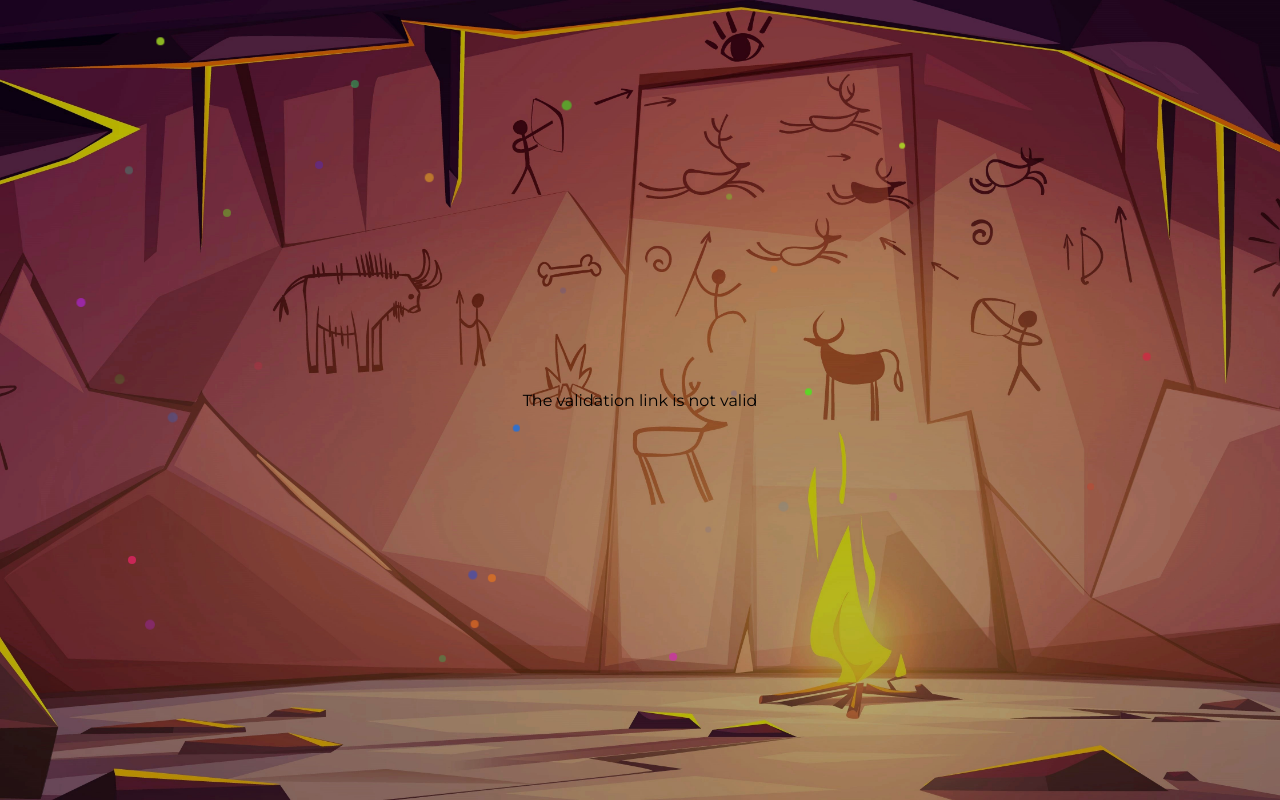
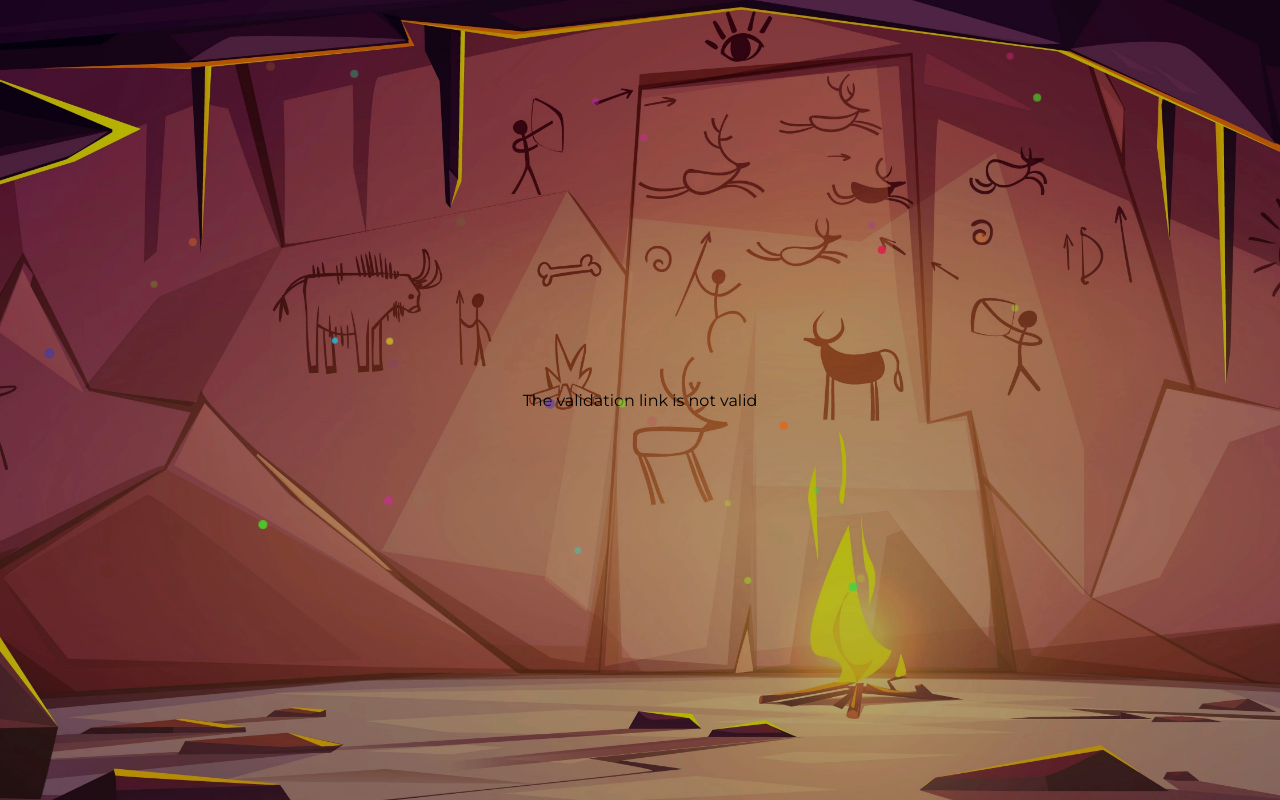
Before and after one commit to Fortuna-457/Temporal, a Django app: page /reset/1/1/ in a window 1280 px wide. Run offline with Django 5.2, Linux system fonts and the light colour scheme; style sheets or scripts are compiled from the project's sources.

Commit message:
Restaurando sofiaBranch

```diff
--- a/appTemporal/static/css/particles.css
+++ b/appTemporal/static/css/particles.css
@@ -5,450 +5,450 @@
 
 @keyframes particle-animation-1 {
   100% {
-    transform: translate3d(35vw, 13vh, 74px);
+    transform: translate3d(44vw, 33vh, 97px);
   }
 }
 .particle:nth-child(1) {
   animation: particle-animation-1 60s infinite;
-  height: 8px;
-  width: 8px;
-  opacity: 0.79;
+  height: 7px;
+  width: 7px;
+  opacity: 0.26;
   animation-delay: -0.2s;
-  transform: translate3d(37vw, 86vh, 54px);
-  background: hsl(22, 70%, 50%);
+  transform: translate3d(71vw, 27vh, 9px);
+  background: hsl(282, 70%, 50%);
 }
 
 @keyframes particle-animation-2 {
   100% {
-    transform: translate3d(64vw, 52vh, 6px);
+    transform: translate3d(48vw, 49vh, 8px);
   }
 }
 .particle:nth-child(2) {
   animation: particle-animation-2 60s infinite;
-  height: 10px;
-  width: 10px;
-  opacity: 0.33;
+  height: 9px;
+  width: 9px;
+  opacity: 0.16;
   animation-delay: -0.4s;
-  transform: translate3d(4vw, 81vh, 21px);
-  background: hsl(287, 70%, 50%);
+  transform: translate3d(17vw, 2vh, 75px);
+  background: hsl(40, 70%, 50%);
 }
 
 @keyframes particle-animation-3 {
   100% {
-    transform: translate3d(83vw, 56vh, 16px);
+    transform: translate3d(67vw, 24vh, 4px);
   }
 }
 .particle:nth-child(3) {
   animation: particle-animation-3 60s infinite;
-  height: 6px;
-  width: 6px;
-  opacity: 0.18;
+  height: 9px;
+  width: 9px;
+  opacity: 0.13;
   animation-delay: -0.6s;
-  transform: translate3d(38vw, 33vh, 61px);
-  background: hsl(229, 70%, 50%);
+  transform: translate3d(25vw, 48vh, 21px);
+  background: hsl(269, 70%, 50%);
 }
 
 @keyframes particle-animation-4 {
   100% {
-    transform: translate3d(43vw, 10vh, 21px);
+    transform: translate3d(21vw, 45vh, 20px);
   }
 }
 .particle:nth-child(4) {
   animation: particle-animation-4 60s infinite;
-  height: 8px;
-  width: 8px;
-  opacity: 0.46;
+  height: 7px;
+  width: 7px;
+  opacity: 0.45;
   animation-delay: -0.8s;
-  transform: translate3d(25vw, 10vh, 99px);
-  background: hsl(144, 70%, 50%);
+  transform: translate3d(88vw, 37vh, 60px);
+  background: hsl(76, 70%, 50%);
 }
 
 @keyframes particle-animation-5 {
   100% {
-    transform: translate3d(26vw, 55vh, 81px);
+    transform: translate3d(7vw, 25vh, 21px);
   }
 }
 .particle:nth-child(5) {
   animation: particle-animation-5 60s infinite;
-  height: 10px;
-  width: 10px;
-  opacity: 0.31;
+  height: 6px;
+  width: 6px;
+  opacity: 0.84;
   animation-delay: -1s;
-  transform: translate3d(11vw, 51vh, 73px);
-  background: hsl(216, 70%, 50%);
+  transform: translate3d(29vw, 45vh, 88px);
+  background: hsl(189, 70%, 50%);
 }
 
 @keyframes particle-animation-6 {
   100% {
-    transform: translate3d(89vw, 61vh, 32px);
+    transform: translate3d(44vw, 45vh, 3px);
   }
 }
 .particle:nth-child(6) {
   animation: particle-animation-6 60s infinite;
-  height: 10px;
-  width: 10px;
-  opacity: 0.15;
+  height: 8px;
+  width: 8px;
+  opacity: 0.67;
   animation-delay: -1.2s;
-  transform: translate3d(56vw, 63vh, 87px);
-  background: hsl(206, 70%, 50%);
+  transform: translate3d(87vw, 6vh, 9px);
+  background: hsl(108, 70%, 50%);
 }
 
 @keyframes particle-animation-7 {
   100% {
-    transform: translate3d(42vw, 49vh, 89px);
+    transform: translate3d(72vw, 76vh, 24px);
   }
 }
 .particle:nth-child(7) {
   animation: particle-animation-7 60s infinite;
-  height: 8px;
-  width: 8px;
-  opacity: 0.45;
+  height: 7px;
+  width: 7px;
+  opacity: 0.41;
   animation-delay: -1.4s;
-  transform: translate3d(13vw, 22vh, 39px);
-  background: hsl(96, 70%, 50%);
+  transform: translate3d(40vw, 67vh, 12px);
+  background: hsl(176, 70%, 50%);
 }
 
 @keyframes particle-animation-8 {
   100% {
-    transform: translate3d(57vw, 76vh, 64px);
+    transform: translate3d(6vw, 57vh, 47px);
   }
 }
 .particle:nth-child(8) {
   animation: particle-animation-8 60s infinite;
-  height: 7px;
-  width: 7px;
-  opacity: 0.31;
+  height: 10px;
+  width: 10px;
+  opacity: 0.45;
   animation-delay: -1.6s;
-  transform: translate3d(30vw, 83vh, 47px);
-  background: hsl(142, 70%, 50%);
+  transform: translate3d(3vw, 41vh, 78px);
+  background: hsl(234, 70%, 50%);
 }
 
 @keyframes particle-animation-9 {
   100% {
-    transform: translate3d(21vw, 89vh, 24px);
+    transform: translate3d(10vw, 31vh, 72px);
   }
 }
 .particle:nth-child(9) {
   animation: particle-animation-9 60s infinite;
-  height: 9px;
-  width: 9px;
-  opacity: 0.66;
+  height: 8px;
+  width: 8px;
+  opacity: 0.96;
   animation-delay: -1.8s;
-  transform: translate3d(3vw, 27vh, 58px);
-  background: hsl(287, 70%, 50%);
+  transform: translate3d(71vw, 57vh, 46px);
+  background: hsl(23, 70%, 50%);
 }
 
 @keyframes particle-animation-10 {
   100% {
-    transform: translate3d(57vw, 70vh, 25px);
+    transform: translate3d(30vw, 14vh, 19px);
   }
 }
 .particle:nth-child(10) {
   animation: particle-animation-10 60s infinite;
-  height: 6px;
-  width: 6px;
-  opacity: 0.88;
+  height: 9px;
+  width: 9px;
+  opacity: 0.49;
   animation-delay: -2s;
-  transform: translate3d(73vw, 7vh, 85px);
-  background: hsl(75, 70%, 50%);
+  transform: translate3d(30vw, 72vh, 92px);
+  background: hsl(314, 70%, 50%);
 }
 
 @keyframes particle-animation-11 {
   100% {
-    transform: translate3d(80vw, 43vh, 28px);
+    transform: translate3d(34vw, 10vh, 55px);
   }
 }
 .particle:nth-child(11) {
   animation: particle-animation-11 60s infinite;
-  height: 9px;
-  width: 9px;
-  opacity: 0.69;
+  height: 6px;
+  width: 6px;
+  opacity: 0.44;
   animation-delay: -2.2s;
-  transform: translate3d(23vw, 17vh, 90px);
-  background: hsl(38, 70%, 50%);
+  transform: translate3d(70vw, 72vh, 74px);
+  background: hsl(135, 70%, 50%);
 }
 
 @keyframes particle-animation-12 {
   100% {
-    transform: translate3d(14vw, 49vh, 98px);
+    transform: translate3d(28vw, 77vh, 4px);
   }
 }
 .particle:nth-child(12) {
   animation: particle-animation-12 60s infinite;
-  height: 7px;
-  width: 7px;
-  opacity: 0.9;
+  height: 8px;
+  width: 8px;
+  opacity: 0.36;
   animation-delay: -2.4s;
-  transform: translate3d(46vw, 54vh, 59px);
-  background: hsl(215, 70%, 50%);
+  transform: translate3d(55vw, 3vh, 98px);
+  background: hsl(313, 70%, 50%);
 }
 
 @keyframes particle-animation-13 {
   100% {
-    transform: translate3d(54vw, 76vh, 97px);
+    transform: translate3d(55vw, 30vh, 42px);
   }
 }
 .particle:nth-child(13) {
   animation: particle-animation-13 60s infinite;
-  height: 7px;
-  width: 7px;
-  opacity: 0.96;
+  height: 9px;
+  width: 9px;
+  opacity: 0.66;
   animation-delay: -2.6s;
-  transform: translate3d(65vw, 42vh, 76px);
-  background: hsl(103, 70%, 50%);
+  transform: translate3d(69vw, 83vh, 17px);
+  background: hsl(134, 70%, 50%);
 }
 
 @keyframes particle-animation-14 {
   100% {
-    transform: translate3d(7vw, 88vh, 63px);
+    transform: translate3d(73vw, 1vh, 78px);
   }
 }
 .particle:nth-child(14) {
   animation: particle-animation-14 60s infinite;
-  height: 8px;
-  width: 8px;
-  opacity: 0.12;
+  height: 10px;
+  width: 10px;
+  opacity: 0.39;
   animation-delay: -2.8s;
-  transform: translate3d(85vw, 55vh, 17px);
-  background: hsl(307, 70%, 50%);
+  transform: translate3d(35vw, 62vh, 92px);
+  background: hsl(245, 70%, 50%);
 }
 
 @keyframes particle-animation-15 {
   100% {
-    transform: translate3d(48vw, 25vh, 33px);
+    transform: translate3d(15vw, 12vh, 47px);
   }
 }
 .particle:nth-child(15) {
   animation: particle-animation-15 60s infinite;
-  height: 6px;
-  width: 6px;
-  opacity: 0.43;
+  height: 10px;
+  width: 10px;
+  opacity: 0.09;
   animation-delay: -3s;
-  transform: translate3d(59vw, 24vh, 76px);
-  background: hsl(92, 70%, 50%);
+  transform: translate3d(41vw, 31vh, 78px);
+  background: hsl(117, 70%, 50%);
 }
 
 @keyframes particle-animation-16 {
   100% {
-    transform: translate3d(81vw, 25vh, 82px);
+    transform: translate3d(71vw, 67vh, 77px);
   }
 }
 .particle:nth-child(16) {
   animation: particle-animation-16 60s infinite;
-  height: 7px;
-  width: 7px;
-  opacity: 0.34;
+  height: 10px;
+  width: 10px;
+  opacity: 0.17;
   animation-delay: -3.2s;
-  transform: translate3d(86vw, 70vh, 22px);
-  background: hsl(6, 70%, 50%);
+  transform: translate3d(45vw, 48vh, 9px);
+  background: hsl(340, 70%, 50%);
 }
 
 @keyframes particle-animation-17 {
   100% {
-    transform: translate3d(25vw, 59vh, 29px);
+    transform: translate3d(26vw, 52vh, 22px);
   }
 }
 .particle:nth-child(17) {
   animation: particle-animation-17 60s infinite;
-  height: 8px;
-  width: 8px;
-  opacity: 0.64;
+  height: 7px;
+  width: 7px;
+  opacity: 0.37;
   animation-delay: -3.4s;
-  transform: translate3d(60vw, 88vh, 34px);
-  background: hsl(309, 70%, 50%);
+  transform: translate3d(52vw, 1vh, 83px);
+  background: hsl(295, 70%, 50%);
 }
 
 @keyframes particle-animation-18 {
   100% {
-    transform: translate3d(77vw, 46vh, 91px);
+    transform: translate3d(73vw, 26vh, 97px);
   }
 }
 .particle:nth-child(18) {
   animation: particle-animation-18 60s infinite;
   height: 8px;
   width: 8px;
-  opacity: 0.28;
+  opacity: 0.6;
   animation-delay: -3.6s;
-  transform: translate3d(3vw, 45vh, 98px);
-  background: hsl(349, 70%, 50%);
+  transform: translate3d(41vw, 57vh, 27px);
+  background: hsl(88, 70%, 50%);
 }
 
 @keyframes particle-animation-19 {
   100% {
-    transform: translate3d(71vw, 71vh, 68px);
+    transform: translate3d(22vw, 6vh, 33px);
   }
 }
 .particle:nth-child(19) {
   animation: particle-animation-19 60s infinite;
-  height: 8px;
-  width: 8px;
-  opacity: 0.84;
+  height: 9px;
+  width: 9px;
+  opacity: 0.1;
   animation-delay: -3.8s;
-  transform: translate3d(28vw, 72vh, 48px);
-  background: hsl(25, 70%, 50%);
+  transform: translate3d(37vw, 81vh, 37px);
+  background: hsl(11, 70%, 50%);
 }
 
 @keyframes particle-animation-20 {
   100% {
-    transform: translate3d(71vw, 59vh, 48px);
+    transform: translate3d(43vw, 60vh, 23px);
   }
 }
 .particle:nth-child(20) {
   animation: particle-animation-20 60s infinite;
-  height: 6px;
-  width: 6px;
-  opacity: 0.11;
+  height: 7px;
+  width: 7px;
+  opacity: 0.53;
   animation-delay: -4s;
-  transform: translate3d(50vw, 68vh, 34px);
-  background: hsl(229, 70%, 50%);
+  transform: translate3d(63vw, 76vh, 18px);
+  background: hsl(79, 70%, 50%);
 }
 
 @keyframes particle-animation-21 {
   100% {
-    transform: translate3d(4vw, 71vh, 64px);
+    transform: translate3d(17vw, 2vh, 71px);
   }
 }
 .particle:nth-child(21) {
   animation: particle-animation-21 60s infinite;
   height: 8px;
   width: 8px;
-  opacity: 0.86;
+  opacity: 0.44;
   animation-delay: -4.2s;
-  transform: translate3d(12vw, 69vh, 6px);
-  background: hsl(341, 70%, 50%);
+  transform: translate3d(14vw, 39vh, 98px);
+  background: hsl(22, 70%, 50%);
 }
 
 @keyframes particle-animation-22 {
   100% {
-    transform: translate3d(61vw, 32vh, 42px);
+    transform: translate3d(76vw, 79vh, 72px);
   }
 }
 .particle:nth-child(22) {
   animation: particle-animation-22 60s infinite;
   height: 8px;
   width: 8px;
-  opacity: 0.4;
+  opacity: 0.97;
   animation-delay: -4.4s;
-  transform: translate3d(12vw, 16vh, 12px);
-  background: hsl(254, 70%, 50%);
+  transform: translate3d(66vw, 14vh, 80px);
+  background: hsl(347, 70%, 50%);
 }
 
 @keyframes particle-animation-23 {
   100% {
-    transform: translate3d(38vw, 39vh, 83px);
+    transform: translate3d(64vw, 74vh, 24px);
   }
 }
 .particle:nth-child(23) {
   animation: particle-animation-23 60s infinite;
-  height: 10px;
-  width: 10px;
-  opacity: 0.64;
+  height: 8px;
+  width: 8px;
+  opacity: 0.29;
   animation-delay: -4.6s;
-  transform: translate3d(46vw, 3vh, 20px);
-  background: hsl(108, 70%, 50%);
+  transform: translate3d(68vw, 71vh, 39px);
+  background: hsl(75, 70%, 50%);
 }
 
 @keyframes particle-animation-24 {
   100% {
-    transform: translate3d(90vw, 63vh, 30px);
+    transform: translate3d(2vw, 33vh, 91px);
   }
 }
 .particle:nth-child(24) {
   animation: particle-animation-24 60s infinite;
-  height: 8px;
-  width: 8px;
-  opacity: 0.72;
+  height: 9px;
+  width: 9px;
+  opacity: 0.86;
   animation-delay: -4.8s;
-  transform: translate3d(89vw, 37vh, 39px);
-  background: hsl(350, 70%, 50%);
+  transform: translate3d(27vw, 77vh, 80px);
+  background: hsl(109, 70%, 50%);
 }
 
 @keyframes particle-animation-25 {
   100% {
-    transform: translate3d(35vw, 80vh, 30px);
+    transform: translate3d(6vw, 79vh, 47px);
   }
 }
 .particle:nth-child(25) {
   animation: particle-animation-25 60s infinite;
   height: 7px;
   width: 7px;
-  opacity: 0.47;
+  opacity: 0.26;
   animation-delay: -5s;
-  transform: translate3d(70vw, 15vh, 92px);
-  background: hsl(26, 70%, 50%);
+  transform: translate3d(14vw, 18vh, 81px);
+  background: hsl(92, 70%, 50%);
 }
 
 @keyframes particle-animation-26 {
   100% {
-    transform: translate3d(43vw, 25vh, 41px);
+    transform: translate3d(26vw, 49vh, 57px);
   }
 }
 .particle:nth-child(26) {
   animation: particle-animation-26 60s infinite;
-  height: 9px;
-  width: 9px;
-  opacity: 0.54;
+  height: 6px;
+  width: 6px;
+  opacity: 0.37;
   animation-delay: -5.2s;
-  transform: translate3d(34vw, 90vh, 70px);
-  background: hsl(227, 70%, 50%);
+  transform: translate3d(69vw, 68vh, 48px);
+  background: hsl(70, 70%, 50%);
 }
 
 @keyframes particle-animation-27 {
   100% {
-    transform: translate3d(39vw, 11vh, 59px);
+    transform: translate3d(64vw, 26vh, 55px);
   }
 }
 .particle:nth-child(27) {
   animation: particle-animation-27 60s infinite;
-  height: 8px;
-  width: 8px;
-  opacity: 0.84;
+  height: 7px;
+  width: 7px;
+  opacity: 0.7;
   animation-delay: -5.4s;
-  transform: translate3d(1vw, 2vh, 7px);
-  background: hsl(78, 70%, 50%);
+  transform: translate3d(16vw, 49vh, 63px);
+  background: hsl(56, 70%, 50%);
 }
 
 @keyframes particle-animation-28 {
   100% {
-    transform: translate3d(9vw, 23vh, 73px);
+    transform: translate3d(64vw, 1vh, 80px);
   }
 }
 .particle:nth-child(28) {
   animation: particle-animation-28 60s infinite;
-  height: 6px;
-  width: 6px;
-  opacity: 0.16;
+  height: 7px;
+  width: 7px;
+  opacity: 0.46;
   animation-delay: -5.6s;
-  transform: translate3d(78vw, 60vh, 98px);
-  background: hsl(230, 70%, 50%);
+  transform: translate3d(85vw, 9vh, 1px);
+  background: hsl(330, 70%, 50%);
 }
 
 @keyframes particle-animation-29 {
   100% {
-    transform: translate3d(7vw, 7vh, 58px);
+    transform: translate3d(88vw, 16vh, 90px);
   }
 }
 .particle:nth-child(29) {
   animation: particle-animation-29 60s infinite;
-  height: 8px;
-  width: 8px;
-  opacity: 0.27;
+  height: 10px;
+  width: 10px;
+  opacity: 0.42;
   animation-delay: -5.8s;
-  transform: translate3d(11vw, 27vh, 31px);
-  background: hsl(165, 70%, 50%);
+  transform: translate3d(71vw, 35vh, 60px);
+  background: hsl(24, 70%, 50%);
 }
 
 @keyframes particle-animation-30 {
   100% {
-    transform: translate3d(11vw, 12vh, 37px);
+    transform: translate3d(11vw, 21vh, 4px);
   }
 }
 .particle:nth-child(30) {
   animation: particle-animation-30 60s infinite;
-  height: 10px;
-  width: 10px;
-  opacity: 0.17;
+  height: 8px;
+  width: 8px;
+  opacity: 0.37;
   animation-delay: -6s;
-  transform: translate3d(8vw, 63vh, 94px);
-  background: hsl(115, 70%, 50%);
+  transform: translate3d(35vw, 3vh, 16px);
+  background: hsl(153, 70%, 50%);
 }
```
Also changed, not shown: appTemporal/static/css/authError.css (added, +37 -0 lines), appTemporal/static/css/sass/trivial.scss (+112 -5 lines), appTemporal/static/css/trivial.css (+101 -5 lines), appTemporal/static/js/trivial.js (+86 -14 lines), appTemporal/templates/Games/trivial.html (+21 -6 lines).
